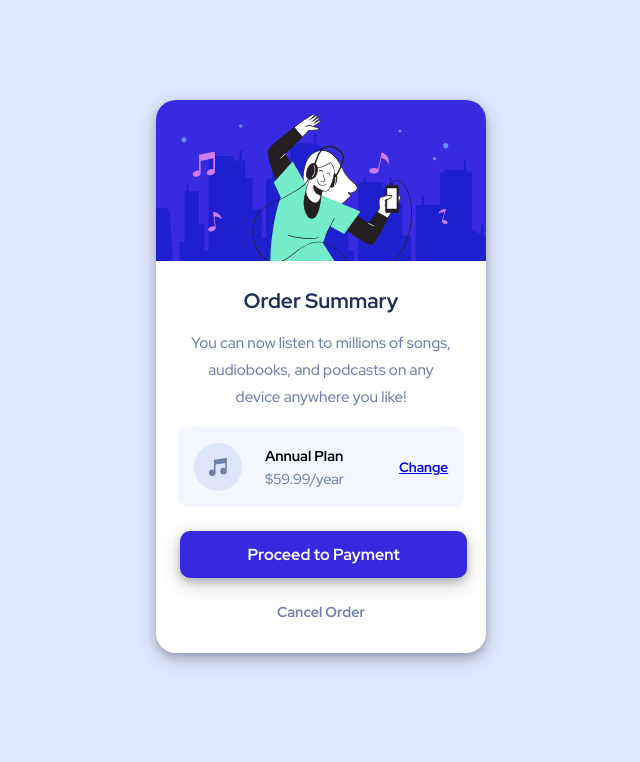
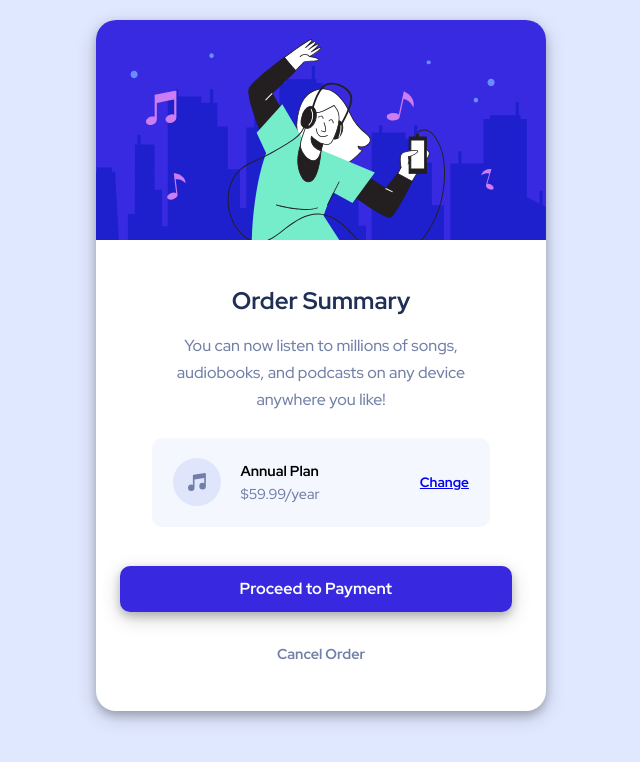
Before and after one commit to siddhantsingh-1/order-summary-component, a plain HTML site: page index.html in a window 1280 px wide. Shown: the whole page, without its empty margins (319-959 px from the left). Drawn offline with Linux system fonts and the light colour scheme.

Commit message:
desktop responsiveness

```diff
--- a/css/main.css
+++ b/css/main.css
@@ -1,4 +1,4 @@
-@import url('https://fonts.googleapis.com/css2?family=Red+Hat+Display:wght@500;700;900&display=swap');
+@import url("https://fonts.googleapis.com/css2?family=Red+Hat+Display:wght@500;700;900&display=swap");
 
 :root {
 	--pale-blue: hsl(225, 100%, 94%);
@@ -12,7 +12,7 @@
 	box-sizing: border-box;
 	margin: 0;
 	padding: 0;
-    font-family: 'Red Hat Display', sans-serif;
+	font-family: "Red Hat Display", sans-serif;
 	font-size: 16px;
 }
 
@@ -75,7 +75,7 @@ main {
 /* Plan container section */
 
 .plan-container {
-    width:87%;
+	width: 87%;
 	margin: 0 auto;
 	padding: 1rem;
 	background-color: var(--very-pale-blue);
@@ -85,7 +85,7 @@ main {
 	border-radius: 10px;
 }
 
-.plan-container h4{
+.plan-container h4 {
 	font-size: 0.9rem;
 }
 
@@ -125,3 +125,41 @@ button {
 	font-size: 0.9rem;
 	padding-bottom: 2rem;
 }
+
+/* Responsive Styles */
+
+@media only screen and (min-width: 1000px) {
+	.card {
+		width: 450px;
+		margin: 20px auto;
+	}
+
+	.content__heading {
+		font-size: 1.5rem;
+		margin-top: 2.5rem;
+	}
+
+	.content__para {
+		font-size: 1rem;
+	}
+
+	.plan-container {
+        margin-top: 1.5rem;
+        width: 75%;
+        padding: 1.3rem;
+	}
+
+    .plan-container p,
+    .plan-container h4{
+        margin-left: -5rem;
+    }
+
+    button {
+        margin-top: 2.4rem;
+        margin-bottom: 2rem;
+    }
+
+    .cancel {
+        padding-bottom: 3rem;
+    }
+}
```
Lines whose indentation alone changed are shown as unchanged.
